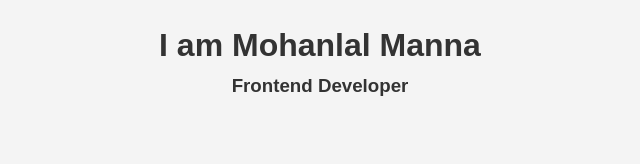
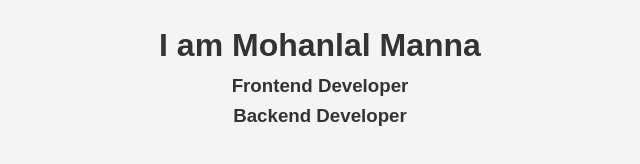
Before and after one commit to MohanlalManna24/testing, a plain HTML site: page index.html in a window 1280 px wide. Shown: the whole page, without its empty margins (320-960 px from the left). Drawn offline with Linux system fonts and the light colour scheme.

```diff
--- a/index.html
+++ b/index.html
@@ -9,6 +9,7 @@
 <body>
     <h1>I am Mohanlal Manna</h1>
     <h3>Frontend Developer</h3>
+    <h3>Backend Developer</h3>
 
 </body>
 </html>
```
